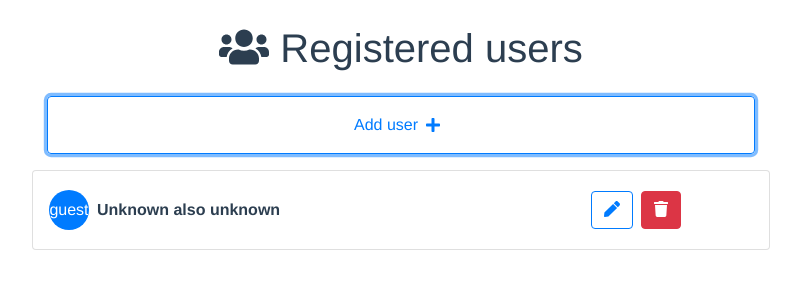
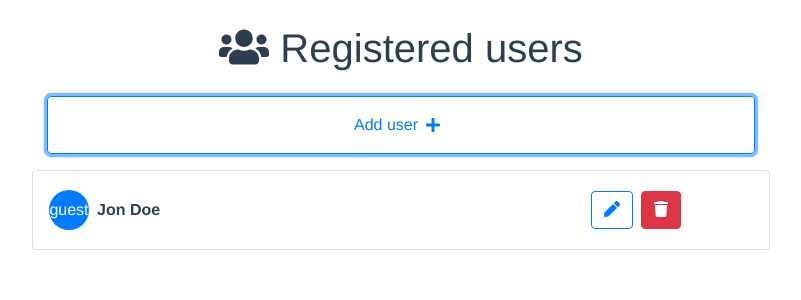
Before and after one commit to alexMtzRivero/SigloCallengeFrontend, a Vue app: page / in a window 1280 px wide. Both pictures are taken after a click on the button "Add user". Shown: the top 300 px of the page, without its empty margins (239-1040 px from the left). Built offline with nearby package versions, Linux system fonts and the light colour scheme; no server answers.

Commit message:
changed default values for jon Doe

```diff
--- a/src/components/user_profiles/UserProfileCard.vue
+++ b/src/components/user_profiles/UserProfileCard.vue
@@ -62,11 +62,11 @@ export default {
   props: {
     first_name: {
       type: String,
-      default: "Unknown",
+      default: "Jon",
     },
     last_name: {
       type: String,
-      default: "also unknown",
+      default: "Doe",
     },
     username: {
       type: String,
```
